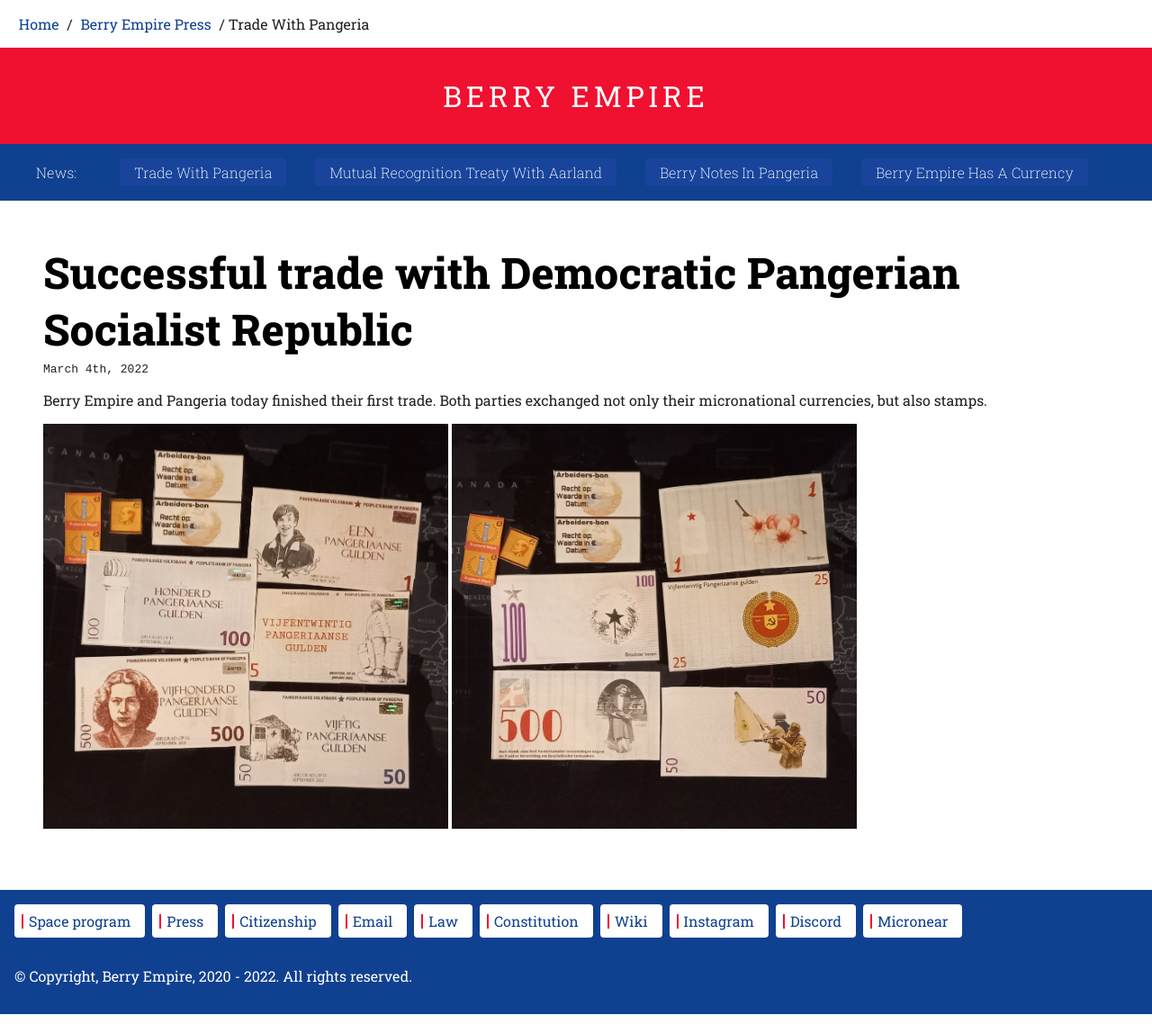
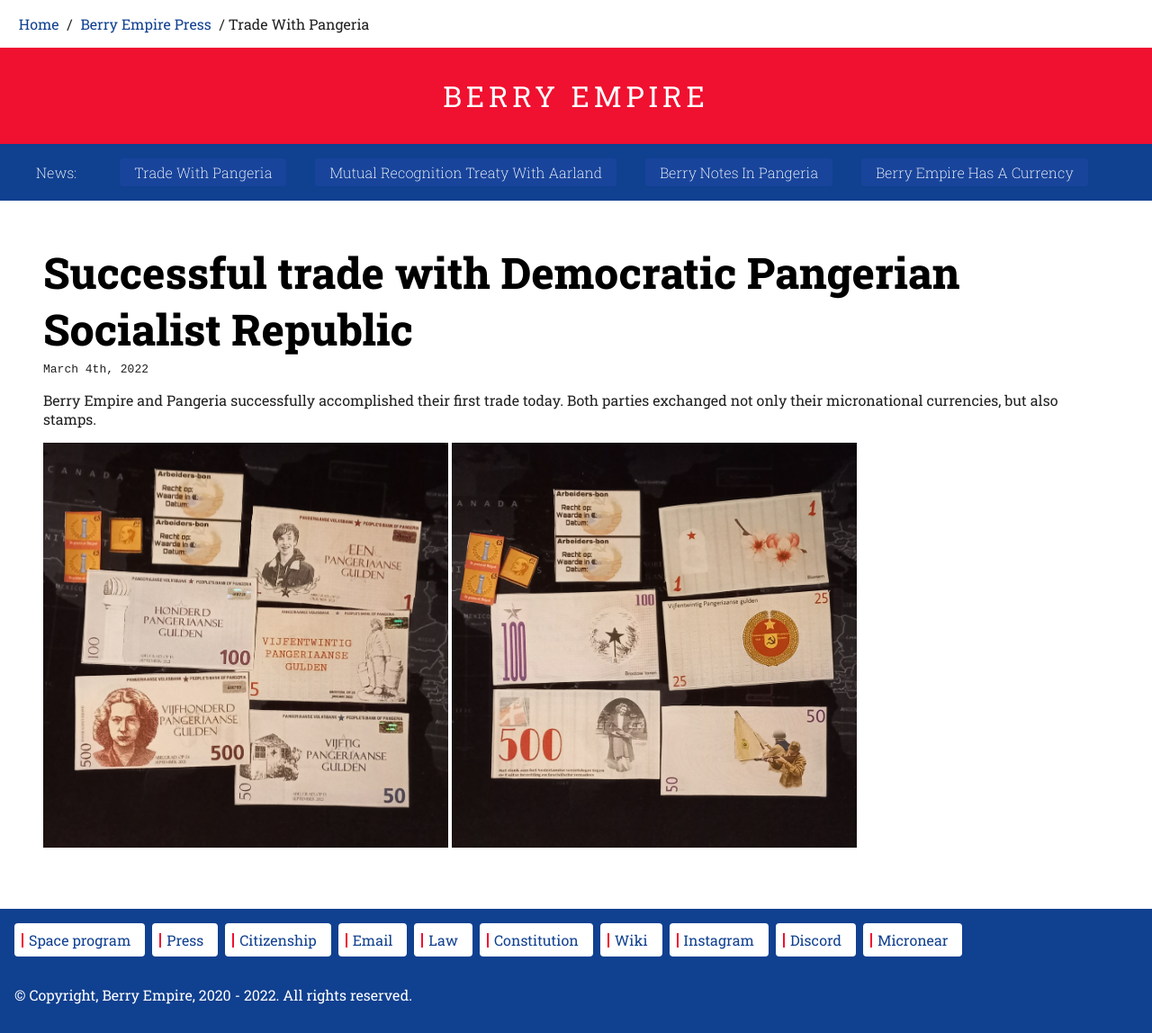
Before and after one commit to berryempire/berryempire.github.io, a Jekyll site: the page built from _posts/2022-3-4-trade-with-pangeria.md, in a window 1280 px wide. Shown: the whole page at 90% size. Built offline with Jekyll 4.4.1, drawn with Linux system fonts in a browser that asks for light colours; our own code applies the rules of GitHub Pages for plain Markdown files; before the commit the page ends 1127 px from its top, so only the background shows below that.

Commit message:
Update 2022-3-4-trade-with-pangeria.md

```diff
--- a/_posts/2022-3-4-trade-with-pangeria.md
+++ b/_posts/2022-3-4-trade-with-pangeria.md
@@ -1,7 +1,7 @@
 # Successful trade with Democratic Pangerian Socialist Republic
 `March 4th, 2022`
 
-Berry Empire and Pangeria today finished their first trade.
+Berry Empire and Pangeria successfully accomplished their first trade today.
 Both parties exchanged not only their micronational currencies, but also stamps.
 
 <img src="/images/pang1.jpg"/>
```
